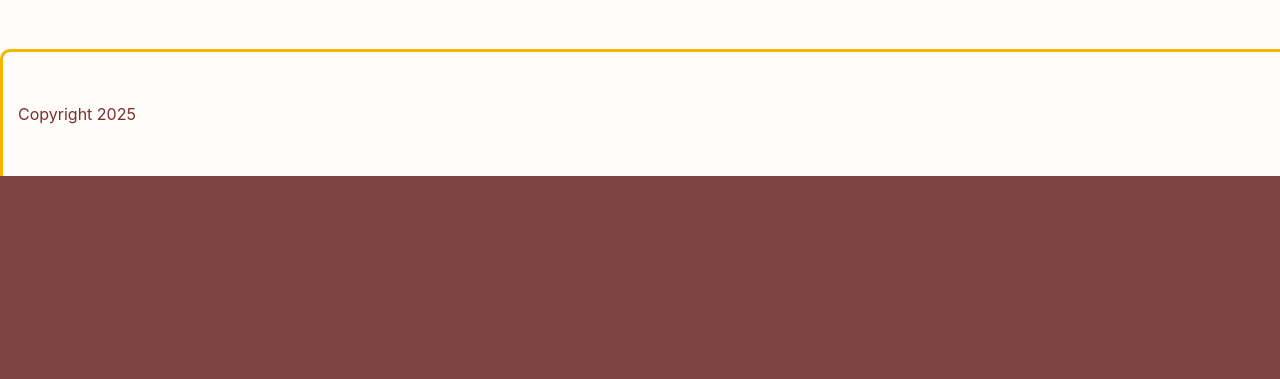
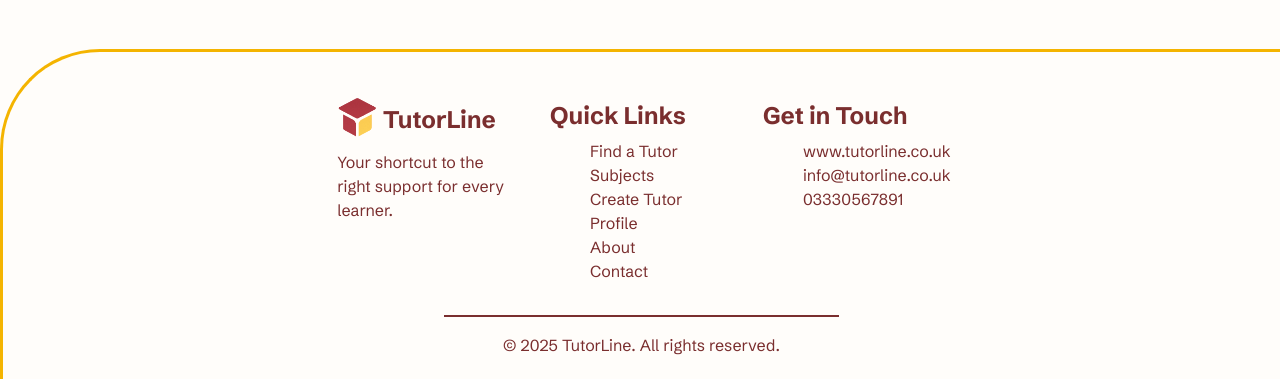
Before and after one commit to e-h-dev/tutor-line, a Django app: page / in a window 1280 px wide. Shown: the part 807-1186 px from the top of the page. Before the commit the page ends 983 px from the top, so only its background shows below. Run offline with Django 5.2, Linux system fonts and the light colour scheme; some libraries are stand-ins or nearby versions.

Commit message:
Create and style footer content

```diff
--- a/static/css/base.css
+++ b/static/css/base.css
@@ -17,6 +17,10 @@ a {
     color: inherit !important;
     outline: none !important;
     text-underline-offset: 10px;
+}
+
+hr{
+    border:solid 0.5px var(--drk-clr) !important;
 }
 
 /* universal styles */
@@ -155,8 +159,25 @@ ul,
     padding:50px;
     border-top:var(--ylw-clr) solid 3px;
     border-left:var(--ylw-clr) solid 3px;
-    border-top-left-radius: 10px;
+    border-top-left-radius: 100px;
+    height:auto;
+    font-family: var(--main-font);
 }
+
+footer ul{
+    flex-direction: column;
+    flex-wrap: wrap;
+    gap:0;
+}
+
+footer li{
+    margin: 0 !important;
+}
+
+.ftr-row{
+    height:30px;
+}
+
 
 
 /* -------------------home page styles */
--- a/templates/base.html
+++ b/templates/base.html
@@ -65,9 +65,42 @@
     <footer>
       <div class="container-fluid footer-area mt-5">
         <div class="row">
+          <div class="col-3"></div>
           <div class="col-2">
-            Copyright 2025
+            <a href="">
+              <h4><img src="/media/logo.png" alt="logo" class="logo">
+                <strong>TutorLine</strong>
+              </h4>
+            </a>
+            <p>Your shortcut to the right support for every learner.</p>
           </div>
+          <div class="col-2">
+            <h4><strong>Quick Links</strong></h4>
+            <ul>
+              <li><a href="">Find a Tutor</a></li>
+              <li><a href="#subjects">Subjects</a></li>
+              <li><a href="">Create Tutor Profile</a></li>
+              <li><a href="">About</a></li>
+              <li><a href="">Contact</a></li>
+            </ul>
+          </div>
+          <div class="col-2">
+            <h4><strong>Get in Touch</strong></h4>
+            <ul>
+              <li>www.tutorline.co.uk</li>
+              <li>info@tutorline.co.uk</li>
+              <li>03330567891</li>
+            </ul>
+          </div>
+          <div class="col-3"></div>
+        </div>
+        <div class="row ftr-row">
+          <div class="col-4"></div>
+          <div class="col-4 text-center">
+            <hr>
+            &copy; 2025 TutorLine. All rights reserved.
+          </div>
+          <div class="col-4"></div>
         </div>
       </div>
     </footer>
```
